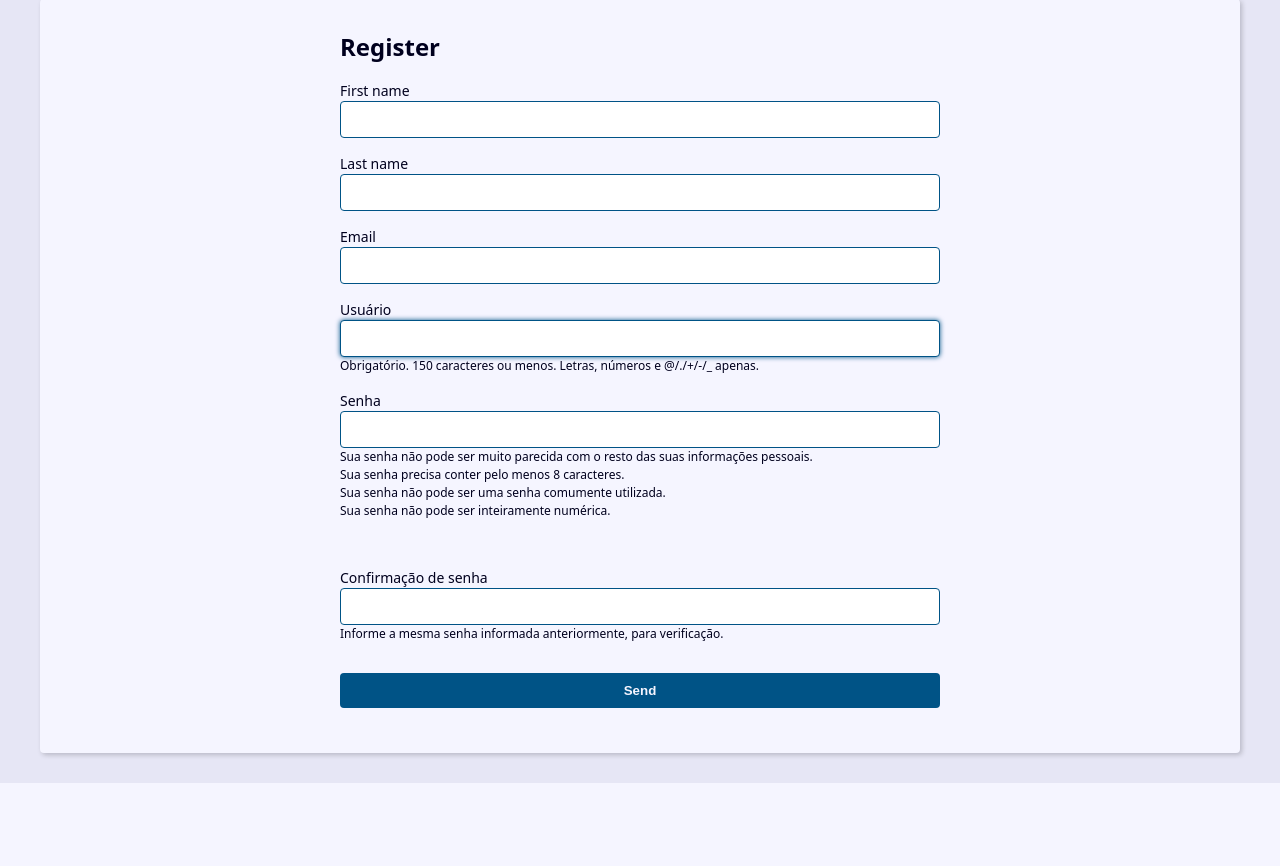
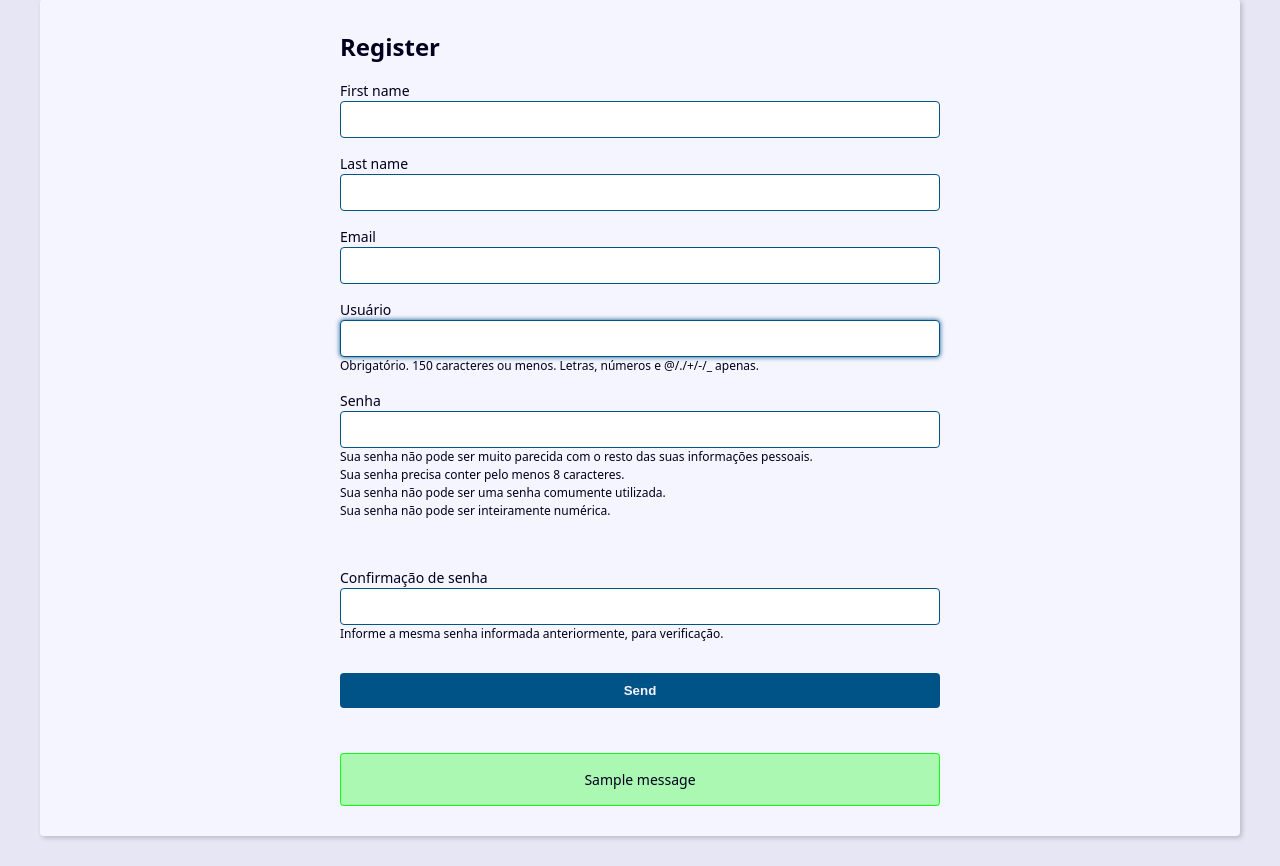
Before and after one commit to Emersoninho/projeto_agenda, a Django app: page /user/create/ in a window 1280 px wide. Shown: the part 270-1136 px from the top of the page. Before the commit the page ends 1053 px from the top, so only its background shows below. Run offline with Django 5.2, Linux system fonts and the light colour scheme; tables that the repository leaves empty hold one stand-in row (values such as "Sample post"); one stand-in notice (Sample message) is shown.

Commit message:
messages
mensagens para o usuario

```diff
--- a/contact/views/user_forms.py
+++ b/contact/views/user_forms.py
@@ -1,15 +1,16 @@
-from django.shortcuts import render
+from django.shortcuts import render, redirect
 from contact.forms import RegisterForm
 from django.contrib import messages
 
 def register(request):
     form = RegisterForm()
 
-    messages.info(request, 'Um texto qualquer')
-
     if request.method == 'POST':
         form = RegisterForm(request.POST)
 
         if form.is_valid():
             form.save()
+            messages.success(request, 'Usuário registrado')
+            return redirect('contact:index')
+
     return render(request, 'contact/register.html',{'form': form})
--- a/static/global/css/style.css
+++ b/static/global/css/style.css
@@ -239,6 +239,11 @@
     border: 1px solid rgba(255, 255, 0, 90%);
   }
 
+  .message.info {
+    background: rgba(0, 0, 255, 0.3);
+    border: 1px solid rgba(0, 0, 255, 0.3);
+  }
+
   .form-wrapper {
     max-width: 60rem;
     margin: var(--spacing) auto;
--- a/templates/global/base.html
+++ b/templates/global/base.html
@@ -5,9 +5,11 @@
 </head>
 <body>
         {% include "global/partials/header.html" %}
+
     <main class="content">
         {% block content %}{% endblock content %}
         {% include "global/partials/pagination.html" %}
+        {% include "global/partials/messages.html" %}
     </main>
 
 </body>
--- /dev/null
+++ b/templates/global/partials/messages.html
@@ -0,0 +1,7 @@
+{% if messages %}
+    {% for message in messages %}
+        <div class="message {{message.tags}}">
+            {{message}}
+        </div>
+    {% endfor %}
+{% endif %}
```
